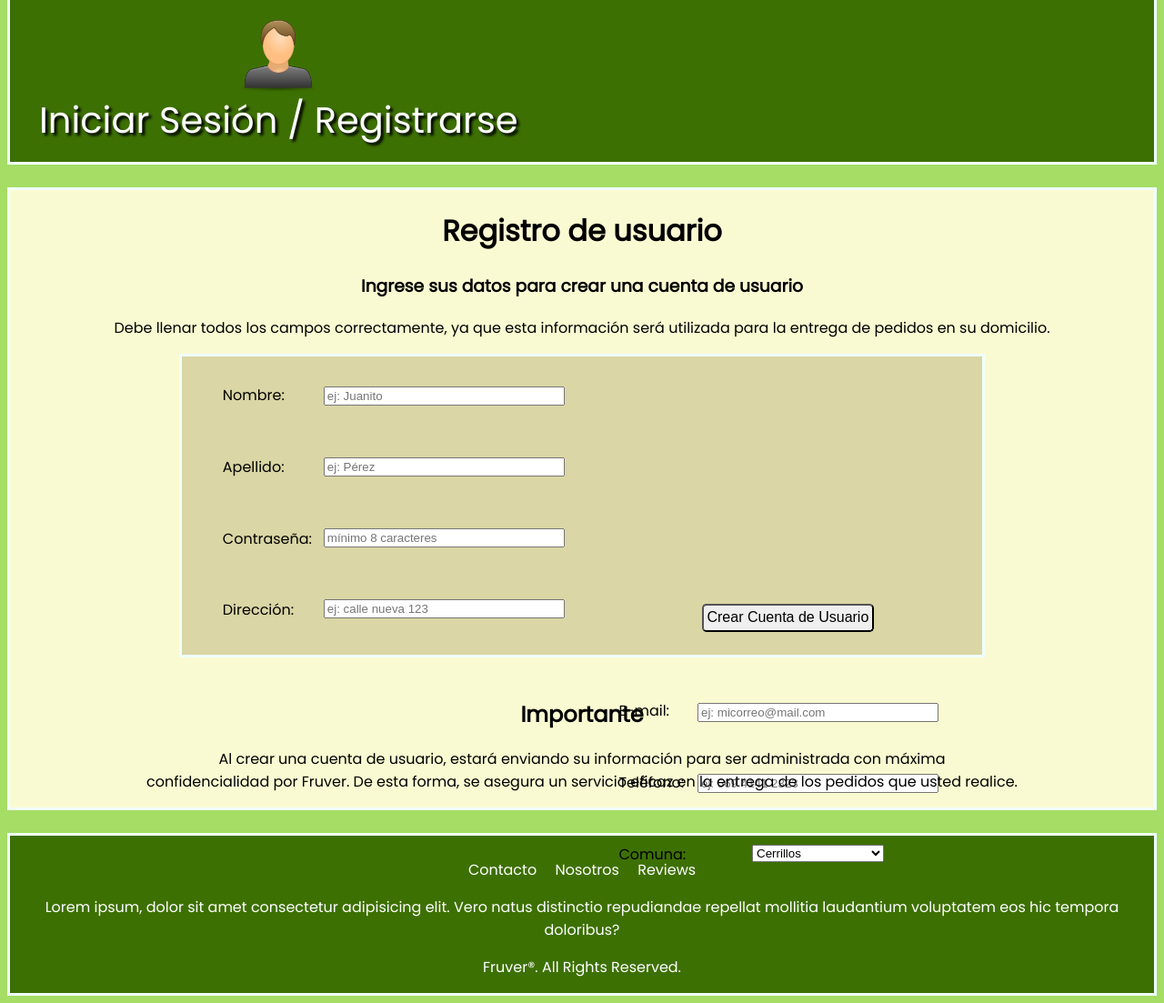
After one commit to ZepFloyd/Fruver, a Django app: page /registro/ in a window 1280 px wide. The commit adds this page. Shown: the part 312-1415 px from the top of the page at 91% size. Run offline with Django 3.2, Linux system fonts and the light colour scheme.

Commit message:
Home App - Update 2
Created a Database in MySQL with 2 tables: comuna and cliente. The schema and model can be found in the Database folder.

Updated the Django default database configuration inside the settings.py file, changing the default database from sqlite3 to MySQL.

Added the path and render function for the sign up template (registro) inside the urls.py and views.py of the Home app.

Created the front end for the login and sign up (registro) screens (.html and .css files).

```diff
--- /dev/null
+++ b/Home/static/Home/styles/registro.css
@@ -0,0 +1,106 @@
+
+/*cuerpo de la página*/
+main {
+    background-color: lightgoldenrodyellow;
+    border: solid 0.2rem azure;
+    text-align: center;
+    color: black;
+}
+
+/*contenedor para el signupbox, así se lo puede alinear al centro de la página*/
+.mainbox {
+    display: flex;
+    flex-flow: row wrap;
+    justify-content: center;
+    align-items: center;
+}
+
+/*contenedor para box1, box2 (los inputs y la lista de comunas del formulario) y el botón de registro*/
+.signupbox {
+    background: rgb(218, 214, 165);
+    border: solid 0.2rem azure;
+    width: 55rem;
+    height: 20.5rem;
+    display: flex;
+    flex-flow: row wrap;
+    justify-content: center;
+    align-items: center;
+}
+
+/*contenedor para los 4 primeros campos del formulario*/
+.box1 {
+    float: left;
+    display: flex;
+    flex-flow: row wrap;
+    justify-content: center;
+    align-items: center;
+    margin: 1rem 2.5rem;
+}
+
+/*contenedor para los 4 labels*/
+.box1-1 {
+    display: flex;
+    flex-flow: column wrap;
+    justify-content: flex-start;
+    align-items: flex-start;
+}
+
+/*contenedor para los 4 inputs*/
+.box1-2 {
+    display: flex;
+    flex-flow: column wrap;
+    justify-content: center;
+    align-items: center;
+}
+
+/*contenedor para el resto de campos del formulario y la lista de comunas*/
+.box2 {
+    float: right;
+    display: flex;
+    flex-flow: row wrap;
+    justify-content: center;
+    align-items: center;
+    margin: 1rem 2.5rem;
+}
+
+/*contenedor para los 3 labels*/
+.box2-1 {
+    display: flex;
+    flex-flow: column wrap;
+    justify-content: flex-start;
+    align-items: flex-start;
+}
+
+/*contenedor para los 2 inputs y la lista*/
+.box2-2 {
+    display: flex;
+    flex-flow: column wrap;
+    justify-content: center;
+    align-items: center;
+}
+
+/*etiquetas y campos de los input, se modificó el margen para alinearlos horizontalmente*/
+label {
+    margin: 0.9rem 0.3rem;
+}
+
+input, select {
+    margin: 1rem 0.5rem;
+}
+
+/*contenedor para el botón crear cuenta de usuario, sirve para alinearlo al centro y abajo de la signupbox*/
+.box3 {
+    margin: 16rem 1rem;
+}
+
+/*botón crear cuenta de usuario*/
+#submit {
+    margin: 1rem;
+    padding: 0.3rem 0.2rem;
+    font-size: 1rem;
+    border-radius: 0.3rem;
+}
+
+#submit:hover {
+    background: lightgrey;
+}
--- a/Home/templates/Home/index.html
+++ b/Home/templates/Home/index.html
@@ -1,5 +1,5 @@
 {% extends "Home/base.html" %} <!-- hereda formato (header y footer en este caso) de template base.html -->
-{% load static %}
+{% load static %} <!-- carga la carpeta static para acceder a los archivos que estén dentro de ella -->
 
 {% block title %} Fruver - Home Page {% endblock title %}
 {% block stylesheet %}
--- /dev/null
+++ b/Home/templates/Home/registro.html
@@ -0,0 +1,101 @@
+{% extends "Home/base.html" %} <!-- hereda formato (header y footer en este caso) de template base.html -->
+{% load static %} <!-- carga la carpeta static para acceder a los archivos que estén dentro de ella -->
+
+{% block title %} Fruver - Registro {% endblock title %}
+{% block stylesheet %}
+<link rel="stylesheet" href="{% static 'Home/styles/registro.css' %}"> <!-- referencia a la plantilla .css que corresponda -->
+{% endblock stylesheet %}
+
+{% block content %} <!-- agrega las sgtes. líneas de código dentro del bloque a la plantilla -->
+    <h1>Registro de usuario</h1>
+    <h3>Ingrese sus datos para crear una cuenta de usuario</h3>
+    <p>Debe llenar todos los campos correctamente, ya que esta información será utilizada para la entrega de pedidos en su domicilio.</p>
+    <div class="mainbox"> <!-- div para centrar el loginbox en la página -->
+        <div class="signupbox"> <!-- div que almacena los inputs de datos, lista de comunas y el botón de registro de usuario -->
+            <form action="index.html">
+                <!-- formulario con inputs y etiquetas, para ingresar datos y registrar al usuario en el sistema -->
+                <!-- div que contiene los primeros 4 inputs del formulario -->
+                <div class="box1">
+                    <div class="box1-1">
+                        <label for="firstname">Nombre:</label><br>
+                        <label for="lastname">Apellido:</label><br>
+                        <label for="password">Contraseña:</label><br>
+                        <label for="adress">Dirección:</label><br>
+                    </div>
+                    <div class="box1-2">
+                        <!-- campo para el nombre -->
+                        <input required name="firstname" type="text" id="firstname" size="30" maxlength="20" placeholder="ej: Juanito"><br>
+                        <!-- campo para el apellido -->
+                        <input required name="lastname" type="text" id="lastname" size="30" maxlength="20" placeholder="ej: Pérez"><br>
+                        <!-- campo para la contraseña -->
+                        <input required type="password" name="password" id="password" size="30" maxlength="20" minlength="8" placeholder="mínimo 8 caracteres"><br>
+                        <!-- campo para la dirección del usuario -->
+                        <input required name="adress" type="text" id="adress" size="30" maxlength="20" placeholder="ej: calle nueva 123"><br>
+                    </div>
+                </div>
+                <!-- div que contiene los 2 últimos inputs del formulario y la lista de comunas -->
+                <div class="box2">
+                    <div class="box2-1">
+                        <label for="email">E-mail:</label><br>
+                        <label for="phone">Teléfono:</label><br>
+                        <label for="comuna">Comuna:</label><br>
+                    </div>
+                    <div class="box2-2">
+                        <!-- campo para el correo electrónico -->
+                        <input required type="email" name="email" id="email" size="30" maxlength="20" placeholder="ej: micorreo@mail.com"><br>
+                        <!-- campo para el teléfono del usuario -->
+                        <input required name="phone" type="tel" id="phone" size="30" maxlength="20" placeholder="ej: 569 4141 2323"><br>
+                        <!-- lista desplegable (combobox) para seleccionar comuna dentro de la provincia de santiago -->
+                        <select name="comuna" id="comuna">
+                            <option value="1">Cerrillos</option>
+                            <option value="2">Cerro Navia</option>
+                            <option value="3">Conchalí</option>
+                            <option value="4">El Bosque</option>
+                            <option value="5">Estación Central</option>
+                            <option value="6">Huechuraba</option>
+                            <option value="7">Independencia</option>
+                            <option value="8">La Cisterna</option>
+                            <option value="9">La Florida</option>
+                            <option value="10">La Pintana</option>
+                            <option value="11">La Granja</option>
+                            <option value="12">La Reina</option>
+                            <option value="13">Las Condes</option>
+                            <option value="14">Lo Barnechea</option>
+                            <option value="15">Lo Espejo</option>
+                            <option value="16">Lo Prado</option>
+                            <option value="17">Macul</option>
+                            <option value="18">Maipú</option>
+                            <option value="19">Ñuñoa</option>
+                            <option value="20">Padre Hurtado</option>
+                            <option value="21">Pedro Aguirre Cerda</option>
+                            <option value="22">Peñalolén</option>
+                            <option value="23">Providencia</option>
+                            <option value="24">Pudahuel</option>
+                            <option value="25">Puente Alto</option>
+                            <option value="26">Quilicura</option>
+                            <option value="27">Quinta Normal</option>
+                            <option value="28">Recoleta</option>
+                            <option value="29">Renca</option>
+                            <option value="30">San Bernardo</option>
+                            <option value="31">San Miguel</option>
+                            <option value="32">San Joaquín</option>
+                            <option value="33">San Ramón</option>
+                            <option value="34">Santiago Centro</option>
+                            <option value="35">Vitacura</option>
+                        </select><br>
+                    </div>
+                </div>
+                <div class="box3">
+                    <!-- botón para registrar al usuario en el sistema -->
+                    <button type="submit" id="submit">Crear Cuenta de Usuario</button>
+                </div>
+            </form>
+        </div>
+    </div><br>
+
+    <div class="registro">
+        <h2>Importante</h2>
+        <p>Al crear una cuenta de usuario, estará enviando su información para ser administrada con máxima<br>
+           confidencialidad por Fruver. De esta forma, se asegura un servicio eficaz en la entrega de los pedidos que usted realice.</p>
+    </div>
+{% endblock content %}
--- a/Home/urls.py
+++ b/Home/urls.py
@@ -5,6 +5,7 @@ urlpatterns = [
     path('', views.home, name='fruver-home'), # HomePage www.fruver.com/
     path('home/', views.home, name='fruver-home'), # HomePage www.fruver.com/
     path('login/', views.login, name='fruver-login'), #Acceso al sitio
+    path('registro/', views.registro, name='fruver-registro'), #Registro de usuario
     path('frutas/', views.frutas, name='fruver-frutas'), #Sección de frutas a la venta
     path('verduras/', views.verduras, name='fruver-verduras'), #Sección de verduras a la venta
     path('carrito/', views.carrito, name='fruver-carrito'), #Productos en el carrito de compras
--- a/Home/views.py
+++ b/Home/views.py
@@ -9,6 +9,9 @@ def home(request):
 def login(request):
     return render(request, 'Home/login.html')
 
+def registro(request):
+    return render(request, 'Home/registro.html')
+
 def frutas(request):
     return render(request, 'Home/frutas.html')
 
```
Also changed, not shown: Database/fruverdb.sql (added, +27 -0 lines), Fruver/settings.py (+6 -2 lines), Home/static/Home/styles/login.css (added, +36 -0 lines), Home/templates/Home/login.html (+28 -1 lines), 1 other file.
